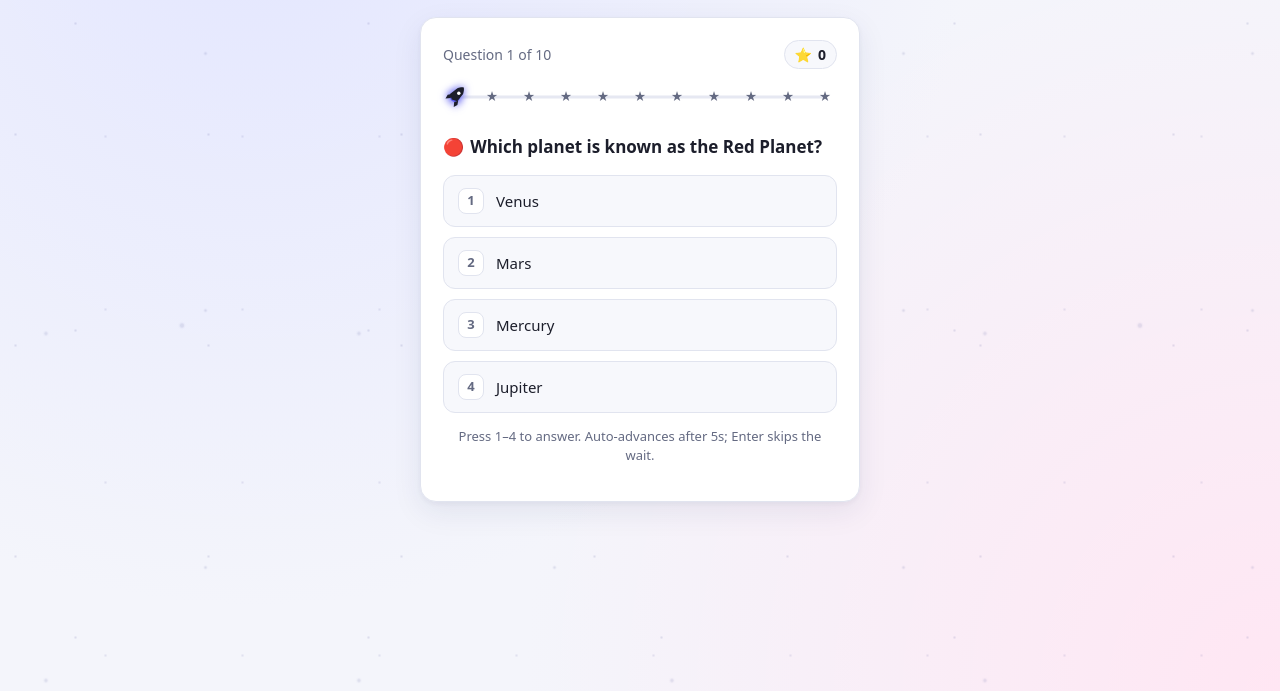
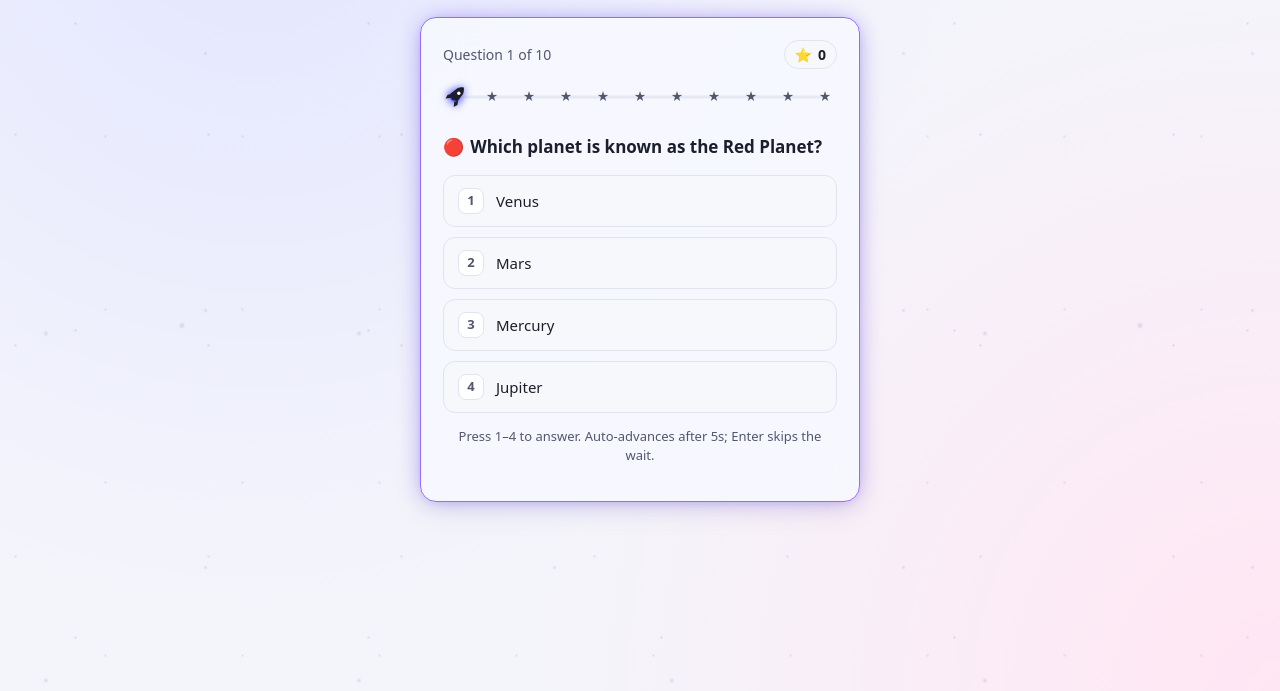
Before and after one commit to rlgerma/space-quiz, a plain HTML site: page index.html in a window 1280 px wide. Shown: the part 109-800 px from the top of the page. Drawn offline with Linux system fonts and the light colour scheme.

Commit message:
Give quiz card a nebula glass cockpit
Co-authored-by: Copilot App <223556219+Copilot@users.noreply.github.com>

```diff
--- a/index.html
+++ b/index.html
@@ -15,7 +15,7 @@
     --bg-accent: radial-gradient(circle at 20% 0%, #e3e6ff 0%, transparent 55%), radial-gradient(circle at 100% 100%, #ffe6f3 0%, transparent 50%);
     --card: #ffffff;
     --text: #1c1e2b;
-    --muted: #646a82;
+    --muted: #51576e;
     --border: #e1e4ef;
     --option: #f7f8fc;
     --option-hover: #eef0fb;
@@ -23,8 +23,14 @@
     --accent-2: #b14cf0;
     --good: #16a34a;
     --good-bg: #dcfce7;
+    --good-text: #17632f;
+    --good-key-text: #102a18;
     --bad: #dc2626;
     --bad-bg: #fee2e2;
+    --bad-text: #a51d27;
+    --bad-key-text: #fff;
+    --glass: rgba(247, 248, 255, 0.92);
+    --glass-blurred: rgba(247, 248, 255, 0.87);
     --track: #e6e8f2;
     --shadow: 0 10px 30px rgba(30, 35, 90, 0.08), 0 2px 6px rgba(30, 35, 90, 0.05);
   }
@@ -38,16 +44,22 @@
       --bg-accent: radial-gradient(circle at 20% 0%, #1d1f4a 0%, transparent 55%), radial-gradient(circle at 100% 100%, #2c1438 0%, transparent 50%);
       --card: #151829;
       --text: #e8eaf6;
-      --muted: #9aa0bd;
+      --muted: #b6bdd5;
       --border: #262a44;
       --option: #1b1f35;
       --option-hover: #23284a;
       --accent: #8b8bff;
       --accent-2: #d17bff;
       --good: #4ade80;
-      --good-bg: rgba(34, 197, 94, 0.16);
+      --good-bg: #183c2b;
+      --good-text: #86efac;
+      --good-key-text: #102a18;
       --bad: #f87171;
-      --bad-bg: rgba(239, 68, 68, 0.16);
+      --bad-bg: #49262f;
+      --bad-text: #fda4af;
+      --bad-key-text: #321318;
+      --glass: rgba(21, 24, 41, 0.94);
+      --glass-blurred: rgba(21, 24, 41, 0.90);
       --track: #252a45;
       --shadow: 0 10px 30px rgba(0, 0, 0, 0.45);
     }
@@ -153,11 +165,20 @@
   header p { margin: 0; color: var(--muted); font-size: 14px; }
 
   .card {
-    background: var(--card);
-    border: 1px solid var(--border);
+    --rim: #916cff;
+    background: var(--glass);
+    border: 1px solid #916cff;
+    border-color: var(--rim);
     border-radius: 16px;
-    box-shadow: var(--shadow);
+    box-shadow: var(--shadow), 0 0 24px -8px var(--rim), inset 0 1px 0 rgba(255, 255, 255, 0.35);
     padding: 22px;
+  }
+  @supports ((-webkit-backdrop-filter: blur(1px)) or (backdrop-filter: blur(1px))) {
+    .card {
+      background: var(--glass-blurred);
+      -webkit-backdrop-filter: blur(18px);
+      backdrop-filter: blur(18px);
+    }
   }
 
   .meta {
@@ -306,14 +327,14 @@
     border-color: var(--good);
     animation: pop 0.45s ease;
   }
-  .option.correct .key { background: var(--good); border-color: var(--good); color: #fff; }
+  .option.correct .key { background: var(--good); border-color: var(--good); color: var(--good-key-text); }
   .option.wrong {
     background: var(--bad-bg);
     border-color: var(--bad);
     animation: shake 0.45s ease;
   }
-  .option.wrong .key { background: var(--bad); border-color: var(--bad); color: #fff; }
-  .option.dim { opacity: 0.55; }
+  .option.wrong .key { background: var(--bad); border-color: var(--bad); color: var(--bad-key-text); }
+  .option.dim { border-color: transparent; }
 
   .feedback {
     margin-top: 16px;
@@ -327,8 +348,8 @@
   .feedback.good { background: var(--good-bg); color: var(--text); border-left: 4px solid var(--good); }
   .feedback.bad { background: var(--bad-bg); color: var(--text); border-left: 4px solid var(--bad); }
   .feedback strong { display: block; margin-bottom: 2px; }
-  .feedback.good strong { color: var(--good); }
-  .feedback.bad strong { color: var(--bad); }
+  .feedback.good strong { color: var(--good-text); }
+  .feedback.bad strong { color: var(--bad-text); }
 
   .btn {
     font: inherit;
@@ -340,7 +361,7 @@
     border: 0;
     border-radius: 12px;
     color: #fff;
-    background: linear-gradient(90deg, var(--accent), var(--accent-2));
+    background: linear-gradient(90deg, #4034a0, #762b91);
     cursor: pointer;
     transition: filter 0.15s, transform 0.1s;
   }
@@ -359,7 +380,7 @@
   #next .timer-fill {
     position: absolute;
     inset: 0;
-    background: rgba(255, 255, 255, 0.28);
+    background: rgba(255, 255, 255, 0.16);
     transform-origin: left center;
     transform: scaleX(0);
     pointer-events: none;
@@ -626,6 +647,7 @@
 
     starfield.style.setProperty("--intensity", L.toFixed(4));
     nebula.style.setProperty("--level", Math.pow(L, 0.85).toFixed(4));
+    card.style.setProperty("--rim", `rgb(${Math.round(145 + 110 * L)}, ${Math.round(108 + 82 * L)}, ${Math.round(255 - 160 * L)})`);
     blobs.forEach((b, i) => {
       const p = BLOB_PATHS[i];
       const x = p.ox + p.ax * Math.sin(t * p.fx + p.p);
```
